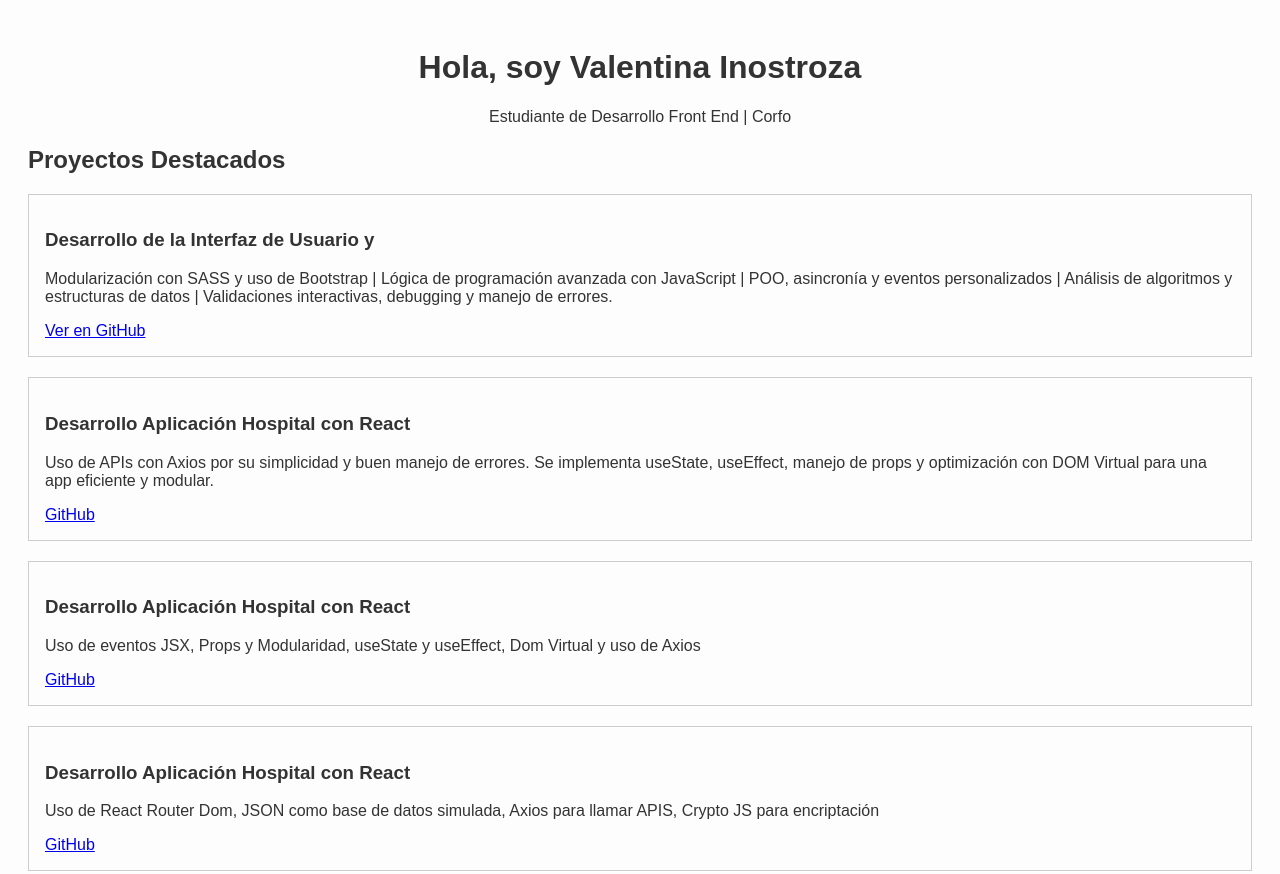
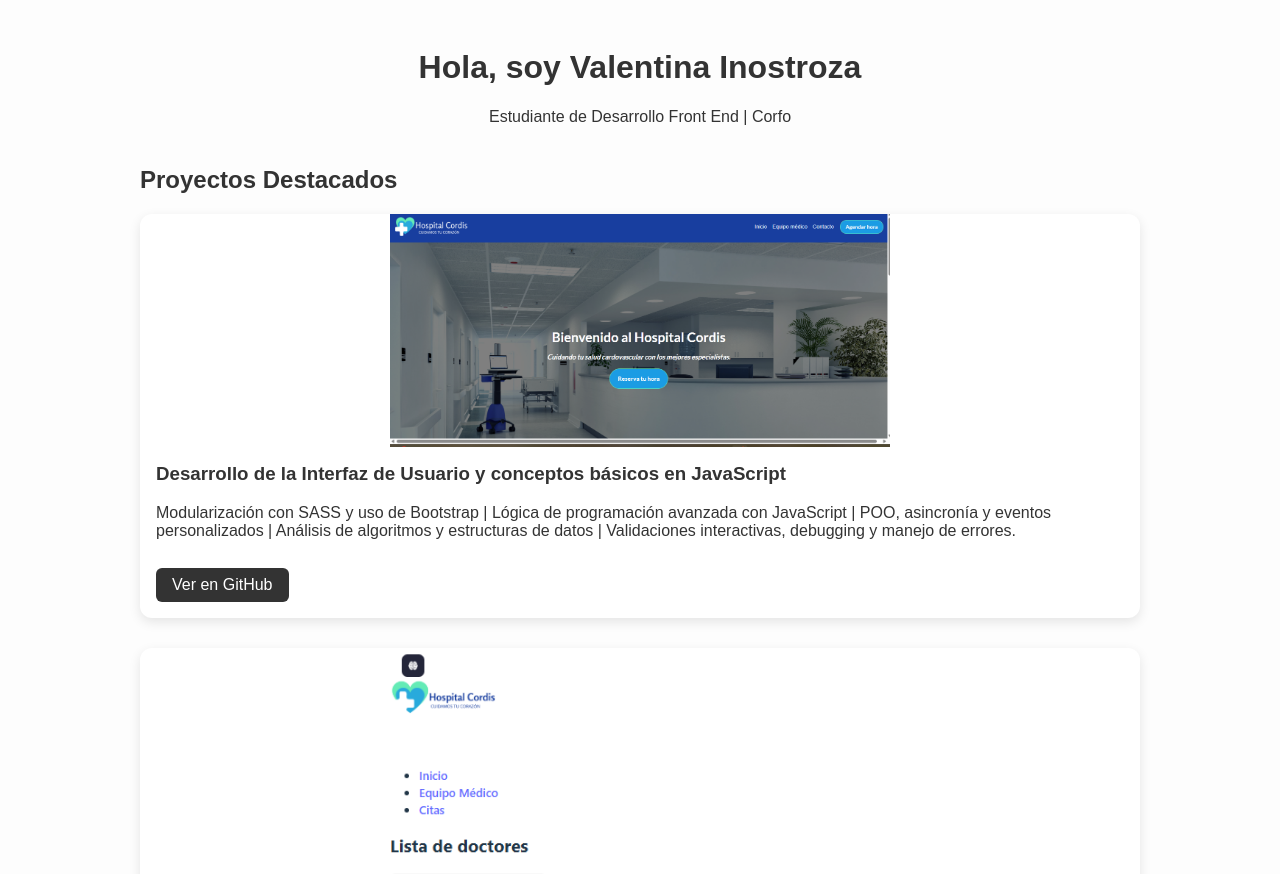
Before and after one commit to valentinaInos1991/portafolio-frontend, a plain HTML site: page index.html in a window 1280 px wide. Shown: the top 874 px of the page. Drawn offline with Linux system fonts and the light colour scheme.

Commit message:
Se agregan imagenes a los proyectos

```diff
--- a/index.html
+++ b/index.html
@@ -2,40 +2,46 @@
 <html lang="es">
 <head>
   <meta charset="UTF-8">
-  <title>Portafolio | Tu Nombre</title>
+  <title>Portafolio | Valentina Inostroza</title>
   <link rel="stylesheet" href="style.css">
 </head>
 <body>
   <header>
     <h1>Hola, soy Valentina Inostroza</h1>
-    <p>Estudiante de Desarrollo Front End | Corfo </p>
+    <p>Estudiante de Desarrollo Front End | Corfo</p>
   </header>
 
   <section id="proyectos">
     <h2>Proyectos Destacados</h2>
 
-    <div class="proyecto">
-      <h3>Desarrollo de la Interfaz de Usuario y </h3>
-      <p>Modularización con SASS y uso de Bootstrap | Lógica de programación avanzada con JavaScript |
-         POO, asincronía y eventos personalizados | Análisis de algoritmos y estructuras de datos | Validaciones interactivas, debugging y manejo de errores.</p>
-      <a href="https://github.com/valentinaInos1991/Ejercicio_practico1">Ver en GitHub</a>
+    <div class="card">
+      <img src="assets/img/proyecto1.png" alt="Proyecto JavaScript">
+      <div class="contenido">
+        <h3>Desarrollo de la Interfaz de Usuario y conceptos básicos en JavaScript</h3>
+        <p>Modularización con SASS y uso de Bootstrap | Lógica de programación avanzada con JavaScript |
+          POO, asincronía y eventos personalizados | Análisis de algoritmos y estructuras de datos | Validaciones interactivas, debugging y manejo de errores.</p>
+        <a href="https://github.com/valentinaInos1991/Ejercicio_practico1" target="_blank">Ver en GitHub</a>
+      </div>
     </div>
 
-    <div class="proyecto">
-      <h3>Desarrollo Aplicación Hospital con React</h3>
-      <p>Uso de APIs con Axios por su simplicidad y buen manejo de errores. Se implementa useState, useEffect, manejo de props y optimización con DOM Virtual para una app eficiente y modular.</p>
-      <a href="https://github.com/valentinaInos1991/app-hospital">GitHub</a>
+    <div class="card">
+      <img src="assets/img/proyecto2.png" alt="Proyecto React 1">
+      <div class="contenido">
+        <h3>Desarrollo Aplicación Hospital con React</h3>
+        <p>Uso de APIs con Axios por su simplicidad y buen manejo de errores. Se implementa useState, useEffect, manejo de props y optimización con DOM Virtual para una app eficiente y modular.</p>
+        <a href="https://github.com/valentinaInos1991/app-hospital" target="_blank">GitHub</a>
+      </div>
     </div>
-    <div class="proyecto">
-        <h3>Desarrollo Aplicación Hospital con React</h3>
-        <p>Uso de eventos JSX, Props y Modularidad, useState y useEffect, Dom Virtual y uso de Axios</p>
-        <a href="https://github.com/valentinaInos1991/app-hospital">GitHub</a>
+
+    <div class="card">
+      <img src="assets/img/proyecto3.png" alt="Proyecto React Avanzado">
+      <div class="contenido">
+        <h3>Funcionalidades Avanzadas en App Hospital React</h3>
+        <p>Uso de React Router Dom, JSON como base de datos simulada, Axios para llamar APIs, Crypto JS para encriptación.</p>
+        <a href="https://github.com/valentinaInos1991/hospital-app2" target="_blank">GitHub</a>
       </div>
-      <div class="proyecto">
-        <h3>Desarrollo Aplicación Hospital con React</h3>
-        <p>Uso de React Router Dom, JSON como base de datos simulada, Axios para llamar APIS, Crypto JS para encriptación</p>
-        <a href="https://github.com/valentinaInos1991/hospital-app2">GitHub</a>
-      </div>
+    </div>
+
   </section>
 </body>
 </html>
--- a/style.css
+++ b/style.css
@@ -7,10 +7,55 @@ body {
 
 header {
   text-align: center;
+  margin-bottom: 40px;
 }
 
-  .proyecto {
-    border: 1px solid #ccc;
+#proyectos {
+  max-width: 1000px;
+  margin: 0 auto;
+}
+
+.card {
+  background-color: #fff;
+  border-radius: 12px;
+  box-shadow: 0 4px 12px rgba(0, 0, 0, 0.1);
+  overflow: hidden;
+  margin-bottom: 30px;
+  display: flex;
+  flex-direction: column;
+  transition: transform 0.3s ease;
+}
+
+.card:hover {
+  transform: scale(1.02);
+}
+
+.card img {
+  width: 50%;
+  display: block;
+  margin: 0 auto;
+
+}
+
+.contenido {
   padding: 16px;
-    margin-bottom: 20px;
 }
+
+.card h3 {
+  margin-top: 0;
+}
+
+.card a {
+  display: inline-block;
+  margin-top: 12px;
+  text-decoration: none;
+  background-color: #333;
+  color: white;
+  padding: 8px 16px;
+  border-radius: 6px;
+  transition: background-color 0.2s ease;
+}
+
+.card a:hover {
+  background-color: #555;
+}
```
Also changed, not shown: assets/img/proyecto1.png (added), assets/img/proyecto2.png (added), assets/img/proyecto3.png (added). Lines whose indentation alone changed are shown as unchanged.
